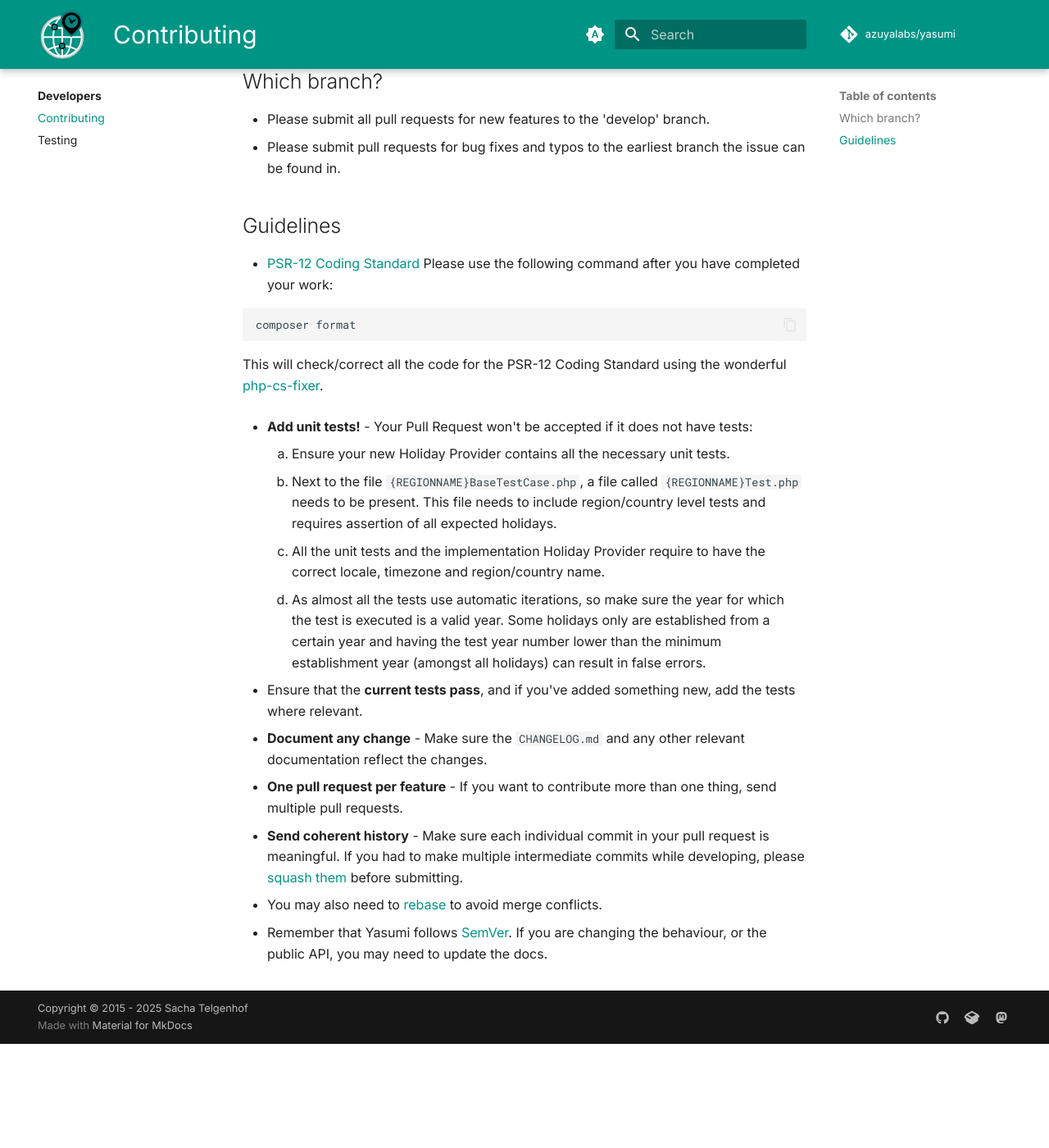
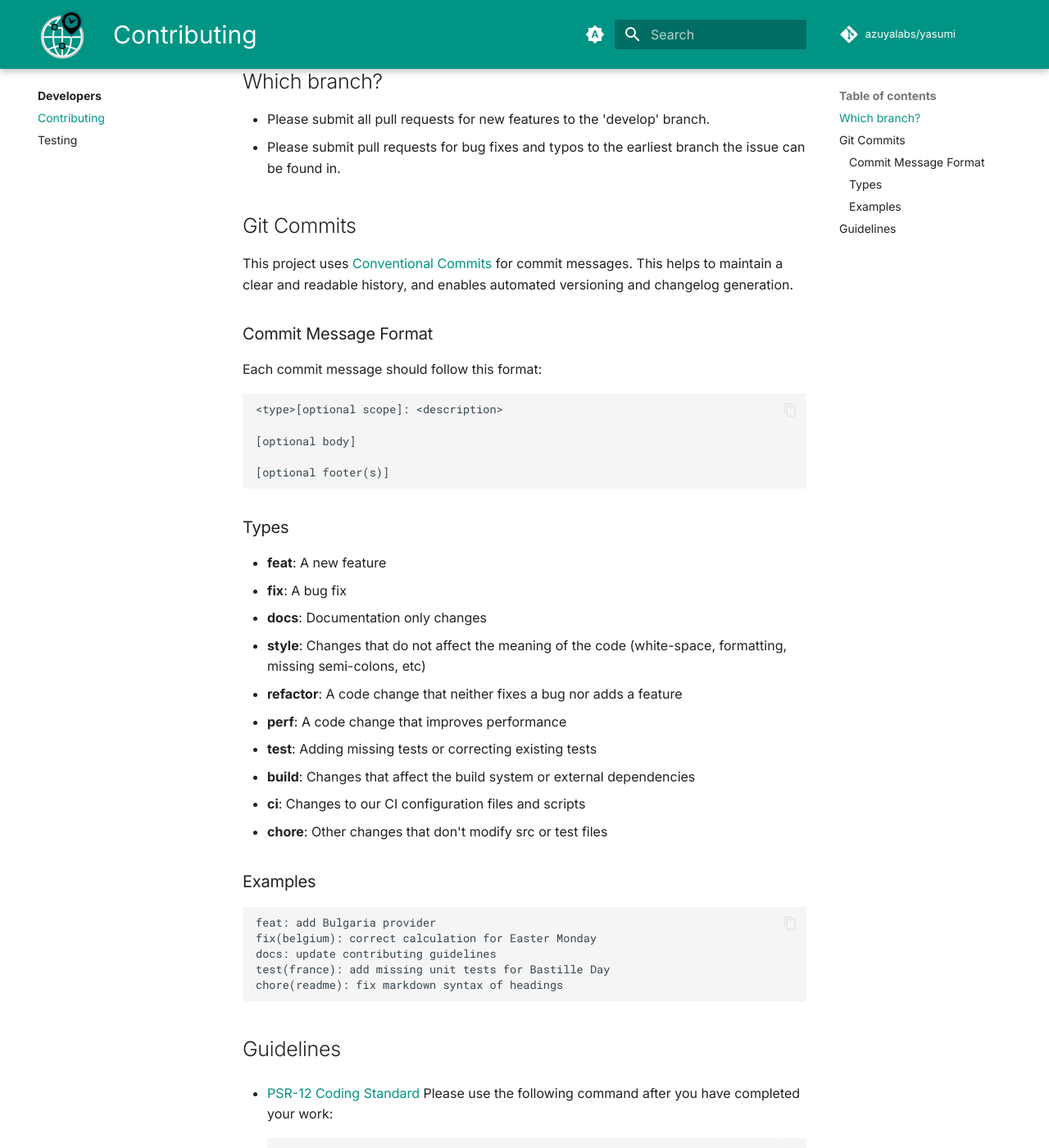
Before and after one commit to azuyalabs/yasumi-docs, an MkDocs documentation site: the page built from docs/developers/contributing.md, in a window 1280 px wide and 1400 px high, scrolled down 298 px. Shown: the whole window at 82% size. Built offline with MkDocs 1.6.1 and Material for MkDocs 9.7.7, drawn with Linux system fonts in a browser that asks for light colours; comment, search, counter and statistics services are not loaded; before the commit the page ends 1571 px from its top, so only the background shows below that.

Commit message:
Add git commit guideline section
Going forward (after release 2.7.0), we will use conventional commits.
This helps to maintain a readable history, and enables automated
versioning and changelog generation.

Signed-off-by: Sacha Telgenhof <me@sachatelgenhof.com>

````diff
--- a/docs/developers/contributing.md
+++ b/docs/developers/contributing.md
@@ -9,20 +9,58 @@ there are a few guidelines to keep in mind.
 - Please submit all pull requests for new features to the 'develop' branch.
 - Please submit pull requests for bug fixes and typos to the earliest branch the issue can be found in.
 
+## Git Commits
+
+This project uses [Conventional Commits](https://www.conventionalcommits.org/ "Conventional Commits") for commit messages. This helps to maintain a clear and readable history, and enables automated versioning and changelog generation.
+
+### Commit Message Format
+
+Each commit message should follow this format:
+
+```
+<type>[optional scope]: <description>
+
+[optional body]
+
+[optional footer(s)]
+```
+
+### Types
+
+- **feat**: A new feature
+- **fix**: A bug fix
+- **docs**: Documentation only changes
+- **style**: Changes that do not affect the meaning of the code (white-space, formatting, missing semi-colons, etc)
+- **refactor**: A code change that neither fixes a bug nor adds a feature
+- **perf**: A code change that improves performance
+- **test**: Adding missing tests or correcting existing tests
+- **build**: Changes that affect the build system or external dependencies
+- **ci**: Changes to our CI configuration files and scripts
+- **chore**: Other changes that don't modify src or test files
+
+### Examples
+
+```
+feat: add Bulgaria provider
+fix(belgium): correct calculation for Easter Monday
+docs: update contributing guidelines
+test(france): add missing unit tests for Bastille Day
+chore(readme): fix markdown syntax of headings
+```
+
 ## Guidelines
 
 - [PSR-12 Coding Standard](https://www.php-fig.org/psr/psr-12/ "PSR-12 Coding Standard")
   Please use the following command after you have completed your work:
 
-  ``` shell
-  composer format
-  ```
+    ```shell
+    composer format
+    ```
 
-  This will check/correct all the code for the PSR-12 Coding Standard using the
-  wonderful [php-cs-fixer](https://cs.symfony.com/ "PHP-CS-Fixer").
+    This will check/correct all the code for the PSR-12 Coding Standard using the
+    wonderful [php-cs-fixer](https://cs.symfony.com/ "PHP-CS-Fixer").
 
 - **Add unit tests!** - Your Pull Request won't be accepted if it does not have tests:
-
     1. Ensure your new Holiday Provider contains all the necessary unit tests.
     2. Next to the file `{REGIONNAME}BaseTestCase.php`, a file called `{REGIONNAME}Test.php` needs to be present. This
        file needs to include region/country level tests and requires assertion of all expected holidays.
@@ -33,8 +71,6 @@ there are a few guidelines to keep in mind.
        minimum establishment year (amongst all holidays) can result in false errors.
 
 - Ensure that the **current tests pass**, and if you've added something new, add the tests where relevant.
-
-- **Document any change** - Make sure the `CHANGELOG.md` and any other relevant documentation reflect the changes.
 
 - **One pull request per feature** - If you want to contribute more than one thing, send multiple pull requests.
 
````
